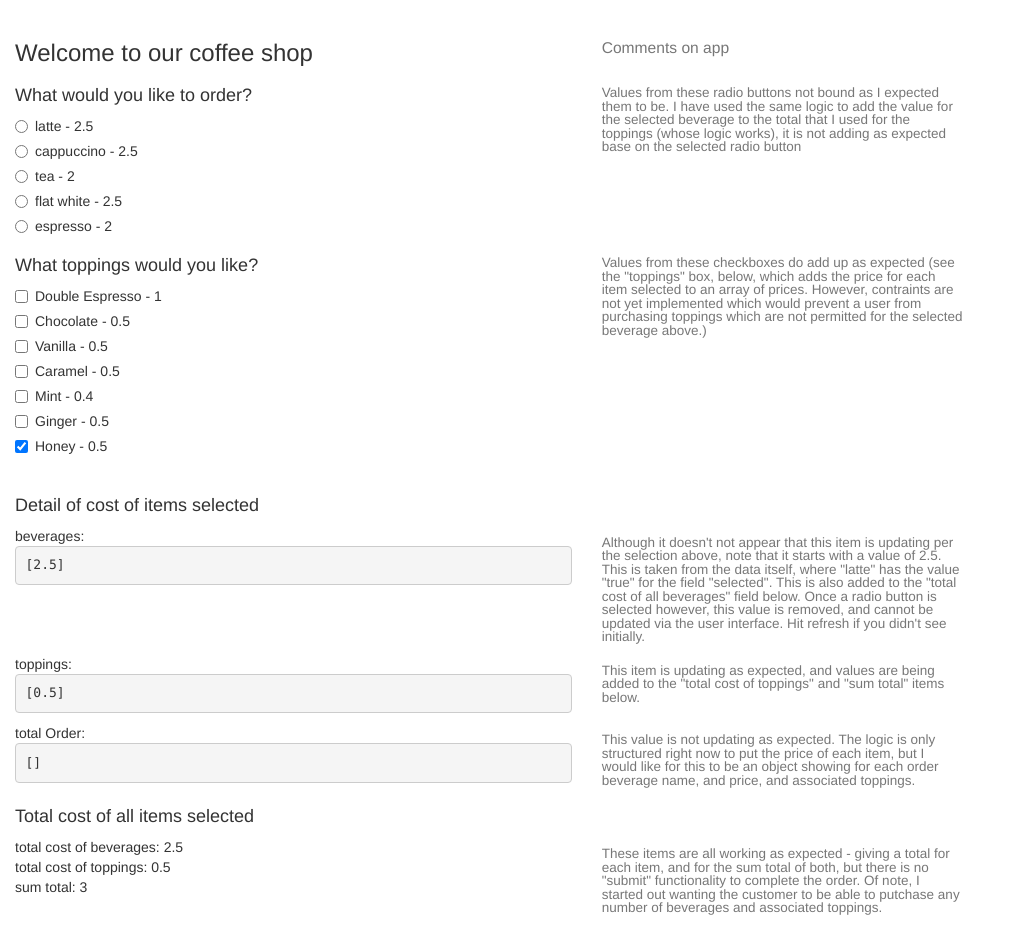
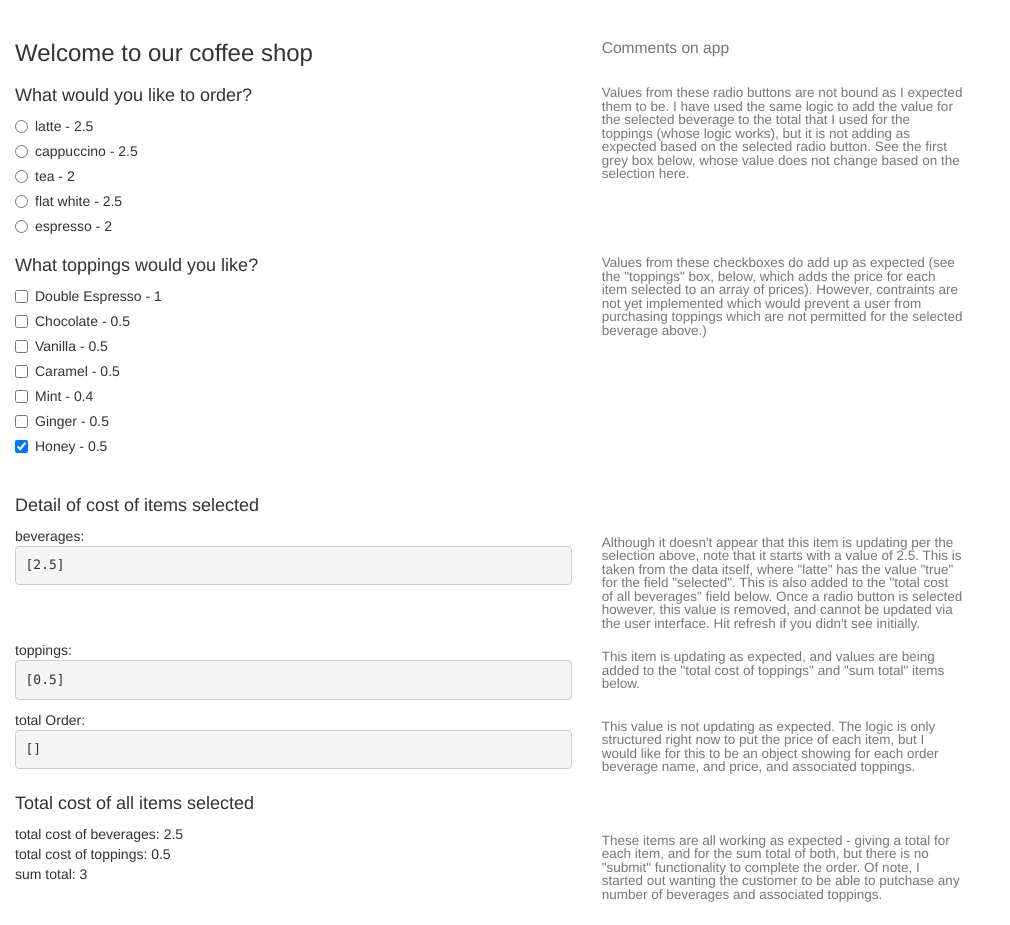
Before and after one commit to mugshepherd/coffeeApp, a website: page app/index.html in a window 1280 px wide. Shown: the whole page, without its empty margins (0-1010 px from the left). Drawn offline with nearby package versions, Linux system fonts and the light colour scheme.

Commit message:
small spelling corrections in index.html

```diff
--- a/app/index.html
+++ b/app/index.html
@@ -31,7 +31,7 @@
         </div>
       </div>
       <div class="col-md-4">
-      <h4><small>Values from these radio buttons not bound as I expected them to be.  I have used the same logic to add the value for the selected beverage to the total that I used for the toppings (whose logic works), it is not adding as expected base on the selected radio button</small></h4>
+      <h4><small>Values from these radio buttons are not bound as I expected them to be.  I have used the same logic to add the value for the selected beverage to the total that I used for the toppings (whose logic works), but it is not adding as expected based on the selected radio button.  See the first grey box below, whose value does not change based on the selection here.</small></h4>
       </div>
     </div>
 
@@ -43,7 +43,7 @@
           </div>
         </div>
         <div class="col-md-4">
-          <h4><small>Values from these checkboxes do add up as expected (see the "toppings" box, below, which adds the price for each item selected to an array of prices.  However, contraints are not yet implemented which would prevent a user from purchasing toppings which are not permitted for the selected beverage above.)</small></h4>
+          <h4><small>Values from these checkboxes do add up as expected (see the "toppings" box, below, which adds the price for each item selected to an array of prices).  However, contraints are not yet implemented which would prevent a user from purchasing toppings which are not permitted for the selected beverage above.)</small></h4>
         </div>
       </div>
 
@@ -55,7 +55,7 @@
             beverages:<pre>{{beveragesSelection}}</pre>
           </div>
           <div class="col-md-4">
-            <h4><small>Although it doesn't not appear that this item is updating per the selection above, note that it starts with a value of 2.5.  This is taken from the data itself, where "latte" has the value "true" for the field "selected".  This is also added to the "total cost of all beverages" field below.  Once a radio button is selected however, this value is removed, and cannot be updated via the user interface.  Hit refresh if you didn't see initially.</small></h4>
+            <h4><small>Although it doesn't appear that this item is updating per the selection above, note that it starts with a value of 2.5.  This is taken from the data itself, where "latte" has the value "true" for the field "selected".  This is also added to the "total cost of all beverages" field below.  Once a radio button is selected however, this value is removed, and cannot be updated via the user interface.  Hit refresh if you didn't see initially.</small></h4>
           </div>
         </div>
         <div class="row">
```
